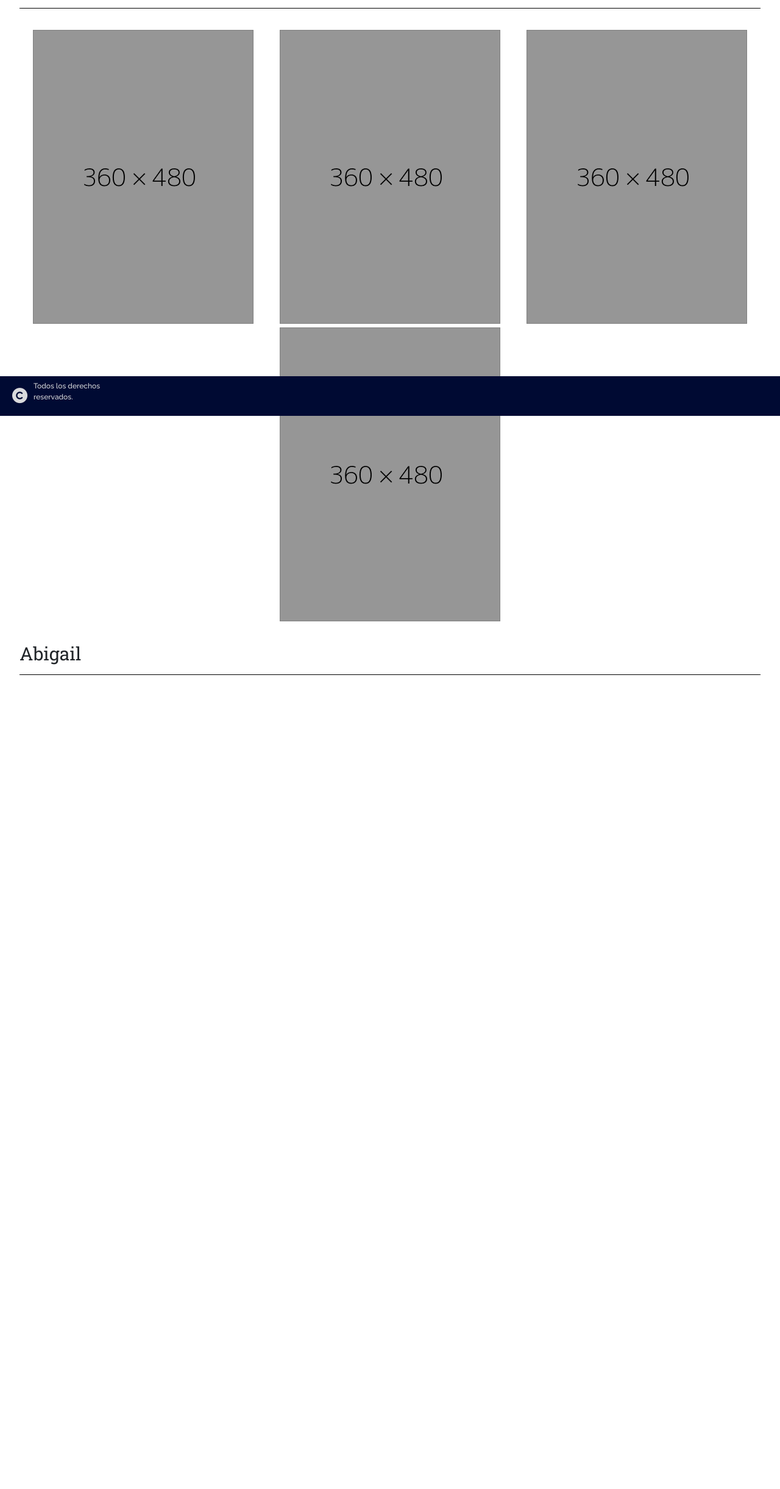
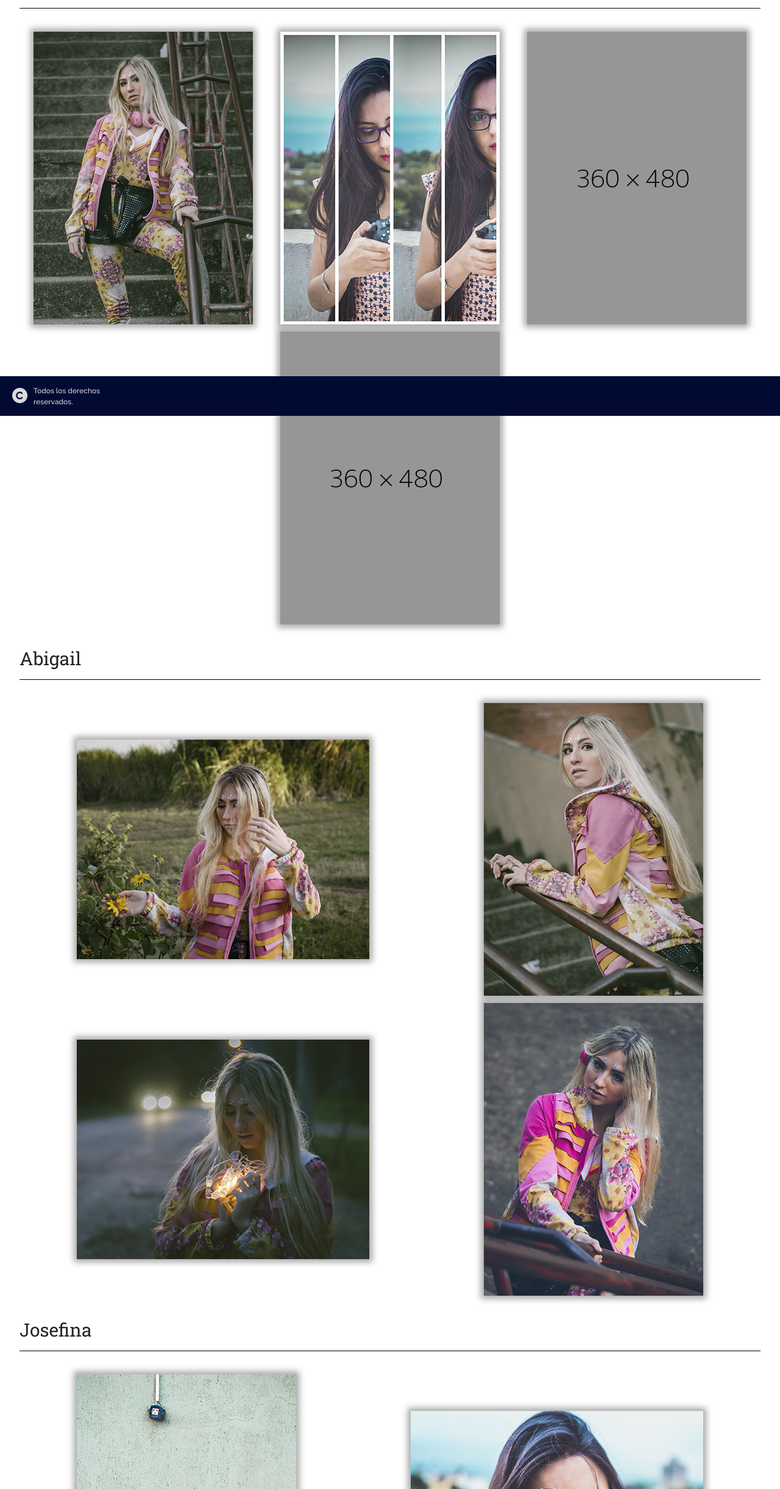
Before and after one commit to EzequielMartinezV/Proyecto-Final-Ezequiel-Martinez, a plain HTML site: page gallery.html in a window 1280 px wide. Shown: the part 118-2560 px from the top of the page at 61% size. Before the commit the page ends 1257 px from the top, so only its background shows below. Drawn offline with nearby package versions, Linux system fonts and the light colour scheme.

Commit message:
cambio de galleria y sombras

```diff
--- a/gallery.html
+++ b/gallery.html
@@ -30,21 +30,35 @@
         <h1 class="contact__main__h1">Galeria</h1>
         <div class="contact__main__line"></div>
             <section class="gallery__section">
-                <div class="photo_card animate__animated animate__bounceIn"><img src="./assets/img/360x480.png" alt="photo01"></div>
-                <div class="photo_card animate__animated animate__bounceIn"><img src="./assets/img/360x480.png" alt="photo02"></div>
+                <div class="photo_card animate__animated animate__bounceIn"><img src="./assets/img/ab4-360x480.jpg" alt="photo01"></div>
+                <div class="photo_card animate__animated animate__bounceIn"><img src="./assets/img/js1-360x480.jpg" alt="photo02"></div>
                 <div class="photo_card animate__animated animate__bounceIn"><img src="./assets/img/360x480.png" alt="photo03"></div>
                 <div class="photo_card animate__animated animate__bounceIn"><img src="./assets/img/360x480.png" alt="photo04"></div>
             </section>
     </main>
         <h2 class="contact__main__h1">Abigail</h1>
         <div class="contact__main__line"></div>
-        <div class="divMenor">
-        </div>
+            <section class="gallery__section">
+                <div class="photo_card animate__animated animate__bounceIn"><img src="./assets/img/ab1-480x360.jpg" alt="abigail01"></div>
+                <div class="photo_card animate__animated animate__bounceIn"><img src="./assets/img/ab2-360x480.jpg" alt="abigail02"></div>
+                <div class="photo_card animate__animated animate__bounceIn"><img src="./assets/img/ab3-480x360.jpg" alt="abigail03"></div>
+                <div class="photo_card animate__animated animate__bounceIn"><img src="./assets/img/ab5-360x480.jpg" alt="abigail04"></div>
+            </section>
+
+            <h2 class="contact__main__h1">Josefina</h1>
+                <div class="contact__main__line"></div>
+                    <section class="gallery__section">
+                        <div class="photo_card animate__animated animate__bounceIn"><img src="./assets/img/js2-360x480.jpg" alt="jose01"></div>
+                        <div class="photo_card animate__animated animate__bounceIn"><img src="./assets/img/js3-480x360.jpg" alt="jose02"></div>
+                        <div class="photo_card animate__animated animate__bounceIn"><img src="./assets/img/js4-360x480.jpg" alt="jose03"></div>
+                        <div class="photo_card animate__animated animate__bounceIn"><img src="./assets/img/js5-480x360.jpg" alt="jose04"></div>
+                    </section>
+    <div class="divSpace"></div>
 
     <footer>
         <div class="footer__div">
             <div><i id=copy class="fa-solid fa-copyright"></i></div>
-            <div class="footer__div__p"><p>Todos los derechos reservados.</p></div>
+            <div class="footer__div__p"><p class="pcenter">Todos los derechos reservados.</p></div>
         </div>
     </footer>
 <script src="https://cdn.jsdelivr.net/npm/bootstrap@5.1.3/dist/js/bootstrap.bundle.min.js" integrity="sha384-ka7Sk0Gln4gmtz2MlQnikT1wXgYsOg+OMhuP+IlRH9sENBO0LRn5q+8nbTov4+1p" crossorigin="anonymous"></script>
--- a/styles.css
+++ b/styles.css
@@ -74,6 +74,8 @@ main div h1{
     font-size: 40px;
     font-weight: 500;
     text-align: center;
+    color: rgb(0, 0, 0);
+
 }
 
 .main__div div{
@@ -151,6 +153,12 @@ footer div{
     width: 150px;
     height: 25px;
 }
+
+.pcenter{
+    margin: 0 auto;
+    text-align: left;
+}
+
 
 #copy{
     font-size: 25px;
@@ -251,16 +259,65 @@ main section div div p {
     flex-wrap: wrap;
     flex-direction: row;
     justify-content: space-around;
+    align-items: center;
     margin: 2rem;
 }
 
 .photo_card {
-    border: 1px solid gray;
-    margin: 3px;
+    /* border: 0px solid gray; */
+    margin: 6px 3px;
     font-size: 0px;
+    -webkit-box-shadow: 0px 0px 10px 5px rgba(0,0,0,0.35);
+    -moz-box-shadow: 0px 0px 10px 5px rgba(0,0,0,0.35);
+    box-shadow: 0px 0px 10px 5px rgba(0,0,0,0.35);
+    position: relative;
+}
+.photo_card::before {
+	position: absolute;
+	top: 50%;
+	left: 50%;
+	z-index: 2;
+	display: block;
+	content: '';
+	width: 0;
+	height: 0;
+	background: rgba(255,255,255,.2);
+	border-radius: 100%;
+	-webkit-transform: translate(-50%, -50%);
+	transform: translate(-50%, -50%);
+	opacity: 0;
+}
+.photo_card:hover::before {
+	-webkit-animation: circle .75s;
+	animation: circle .75s;
+}
+@-webkit-keyframes circle {
+	0% {
+		opacity: 1;
+	}
+	40% {
+		opacity: 1;
+	}
+	100% {
+		width: 100%;
+		height: 100%;
+		opacity: 0;
+	}
+}
+@keyframes circle {
+	0% {
+		opacity: 1;
+	}
+	40% {
+		opacity: 1;
+	}
+	100% {
+		width: 100%;
+		height: 100%;
+		opacity: 0;
+	}
 }
 
-.divMenor {
+    .divMenor {
     margin: 2rem
-
 }
```
Also changed, not shown: contact.html (+5 -5 lines), index.html (+1 -1 lines), assets/img/ab1-480x360.jpg (added), assets/img/ab2-360x480.jpg (added), assets/img/ab3-480x360.jpg (added), assets/img/ab4-360x480.jpg (added), assets/img/ab5-360x480.jpg (added), assets/img/em1-360x480.jpg (added), assets/img/em2-360x480.jpg (added), assets/img/em3-480x360.jpg (added), assets/img/js1-360x480.jpg (added), assets/img/js2-360x480.jpg (added), assets/img/js3-480x360.jpg (added), assets/img/js4-360x480.jpg (added), 1 more files.
